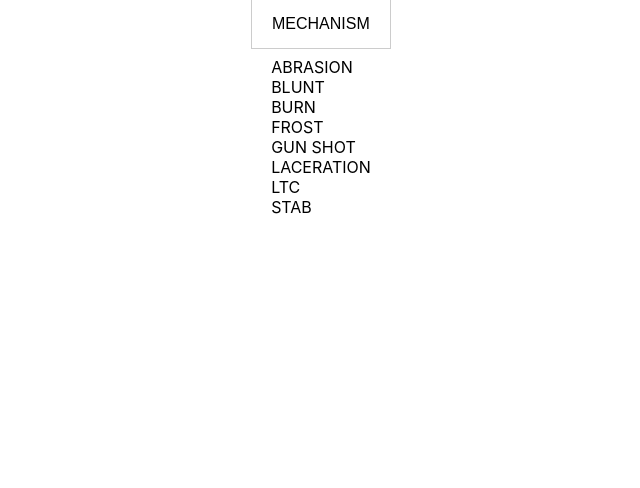
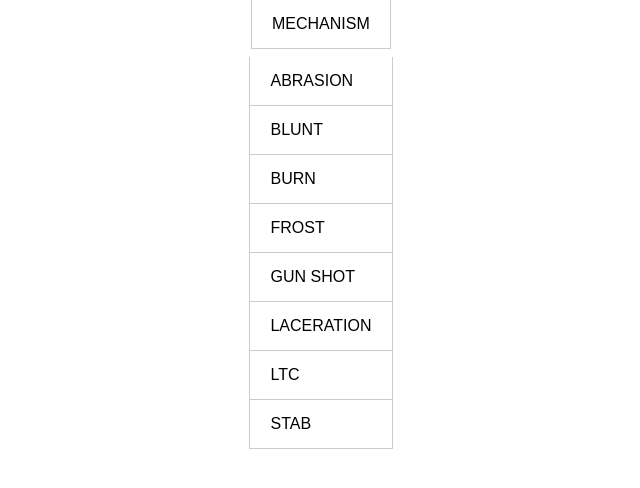
Before and after one commit to RafCas88/trauma_app, a React (Create React App) app: page / in a window 1280 px wide. Both pictures are taken after a click on the button "MECHANISM". Shown: the top 488 px of the page, without its empty margins (319-959 px from the left). Built offline with nearby package versions, Linux system fonts and the light colour scheme.

Commit message:
working on highlited values

```diff
--- a/src/Display.js
+++ b/src/Display.js
@@ -12,9 +12,9 @@ render() {
        <Popup trigger={<button> MECHANISM</button>} position="bottom center">
        <div>
     {this.state.injuries.map (injury => (
-      <div key={ injury.id }>
+      <button key={ injury.id }>
        {injury.value}
-      </div>
+      </button>
   ))}
   </div>
   </Popup>
```
